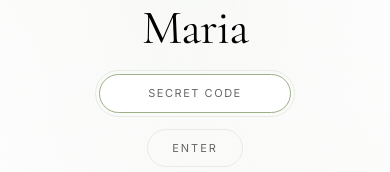
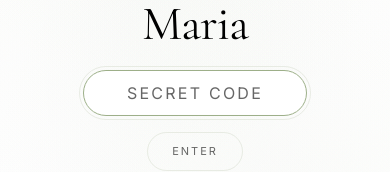
Before and after one commit to maryxbara/Wedding, a Next.js app: page /en in a window 390 px wide. Both pictures are taken after a click on the button "ENTER CODE". Shown: the part 397-569 px from the top of the page. Built offline with nearby package versions, Linux system fonts and the light colour scheme.

Commit message:
Fix mobile zoom on input focus - use 16px font and disable user scaling

```diff
--- a/app/[locale]/layout.tsx
+++ b/app/[locale]/layout.tsx
@@ -33,6 +33,8 @@ export const metadata: Metadata = {
 export const viewport: Viewport = {
   width: "device-width",
   initialScale: 1,
+  maximumScale: 1,
+  userScalable: false,
   themeColor: "#F7F4EF",
 };
 
--- a/components/SecretCodeGate.tsx
+++ b/components/SecretCodeGate.tsx
@@ -190,7 +190,7 @@ export function SecretCodeGate({ onUnlock }: SecretCodeGateProps) {
                     onKeyDown={handleKeyDown}
                     placeholder={t("placeholder")}
                     autoFocus
-                    className={`relative rounded-full border bg-[var(--surface)] px-6 py-2.5 font-sans text-[11px] text-center uppercase tracking-[0.14em] text-[var(--text)] backdrop-blur-sm outline-none transition-all duration-300 w-48 ${
+                    className={`relative rounded-full border bg-[var(--surface)] px-6 py-2.5 font-sans text-[16px] text-center uppercase tracking-[0.14em] text-[var(--text)] backdrop-blur-sm outline-none transition-all duration-300 w-56 ${
                       error
                         ? "border-red-400 placeholder:text-red-400"
                         : "border-[var(--lightGreen)] placeholder:text-[var(--muted)]"
```
